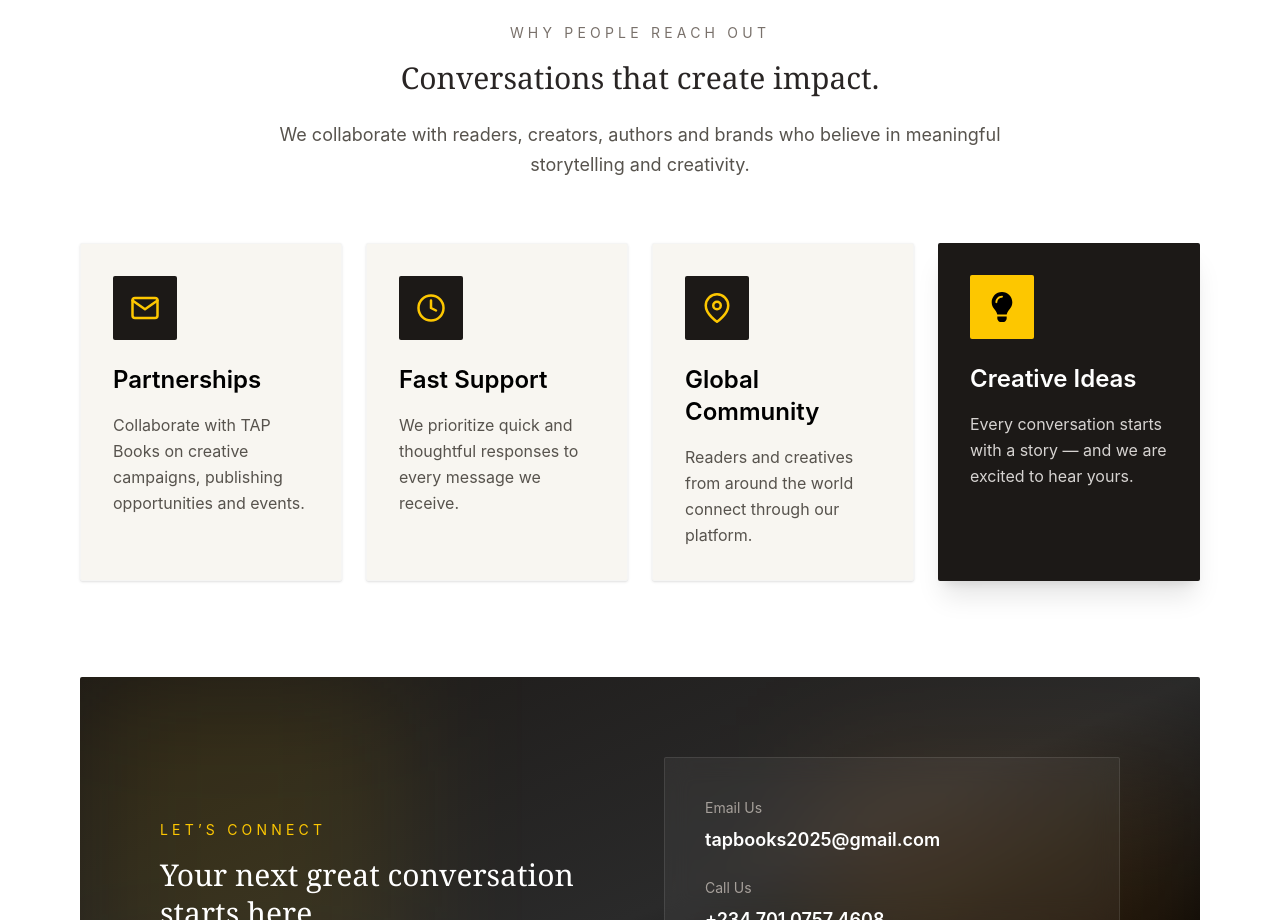
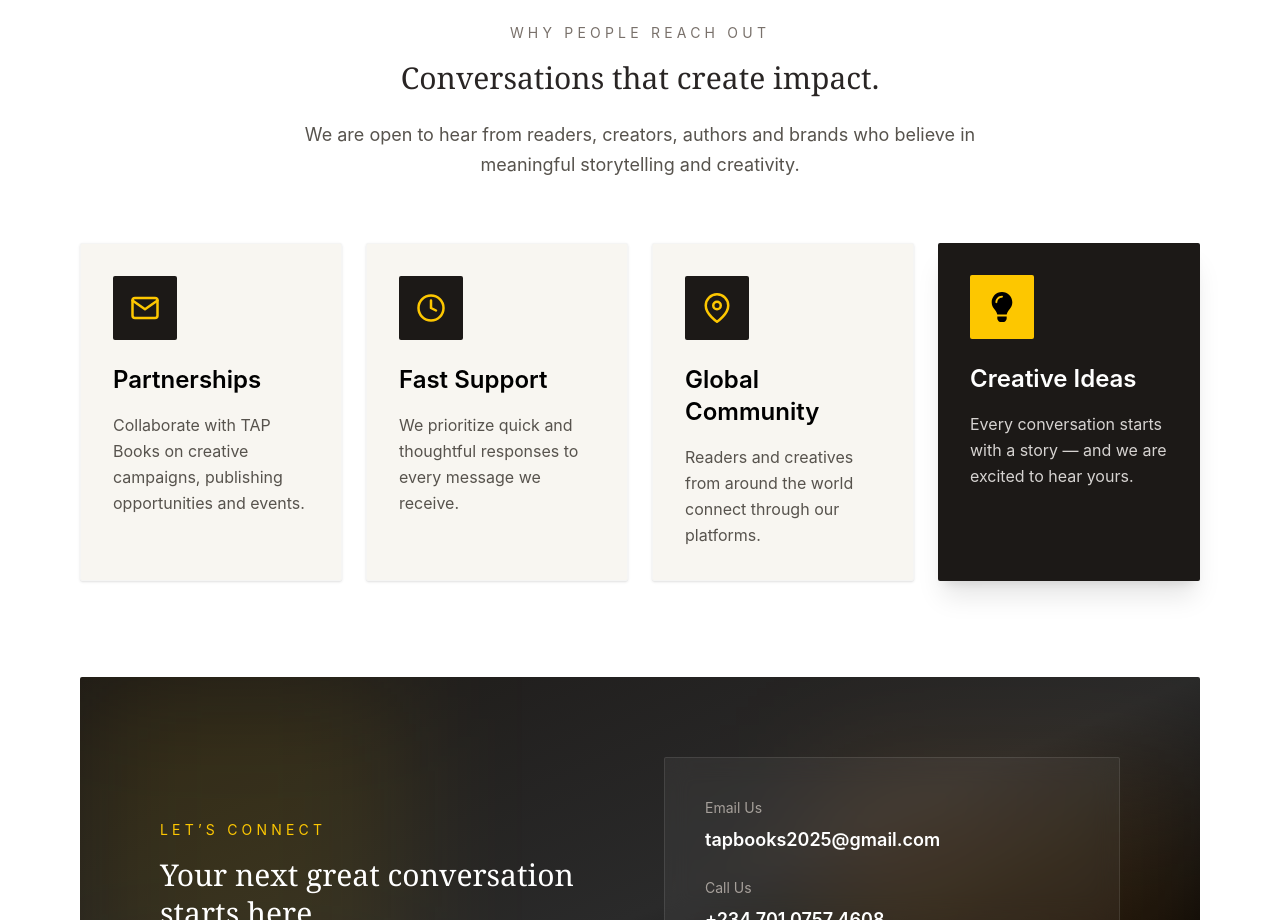
Before and after one commit to ernestkris6/TAP-BOOKS, a React (Vite) app: page /contact in a window 1280 px wide. Shown: the part 1340-2260 px from the top of the page. Built offline with nearby package versions, Linux system fonts and the light colour scheme; a web font is replaced by a local one.

Commit message:
contact us

```diff
--- a/index.html
+++ b/index.html
@@ -2,7 +2,7 @@
 <html lang="en" class="scroll-smooth">
   <head>
     <meta charset="UTF-8" />
-    <link rel="icon" type="image/svg+xml" href="/image5.webp" />
+    <link rel="icon" type="image/svg+xml" href="/favicon2.jpg" />
 
     <link rel="preconnect" href="https://fonts.googleapis.com">
     <link rel="preconnect" href="https://fonts.gstatic.com" crossorigin>
--- a/src/ui/Authorcomponent/TeamMembers.jsx
+++ b/src/ui/Authorcomponent/TeamMembers.jsx
@@ -1,6 +1,6 @@
 import React from 'react'
 import { motion } from "framer-motion";
-import Temi from "../../assets/Temi.jpg";
+import Temi from "../../assets/temii.jpg";
 import rol from "../../assets/rol.jpg";
 import vic from "../../assets/vic.jpg";
 import temi2 from "../../assets/temi2.png";
--- a/src/ui/Contactcomponent/ContactConvo.jsx
+++ b/src/ui/Contactcomponent/ContactConvo.jsx
@@ -38,7 +38,7 @@ export default function ContactConvo() {
             </h2>
 
             <p className="max-w-3xl mx-auto text-lg text-stone-600 leading-relaxed">
-              We collaborate with readers, creators, authors and brands who believe in meaningful storytelling and creativity.
+              We are open to hear from readers, creators, authors and brands who believe in meaningful storytelling and creativity.
             </p>
           </motion.div>
 
@@ -97,7 +97,7 @@ export default function ContactConvo() {
               </h3>
 
               <p className="text-stone-600 leading-relaxed">
-                Readers and creatives from around the world connect through our platform.
+                Readers and creatives from around the world connect through our platforms.
               </p>
             </motion.div>
 
```
Also changed, not shown: public/favicon2.jpg (added), src/assets/temii.jpg (added).
